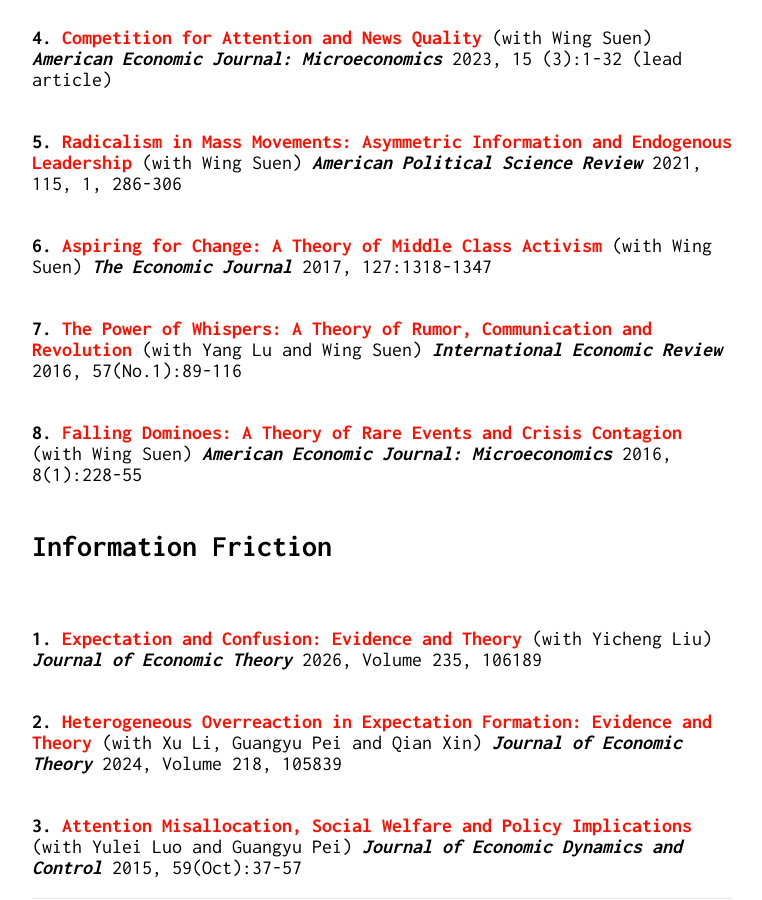
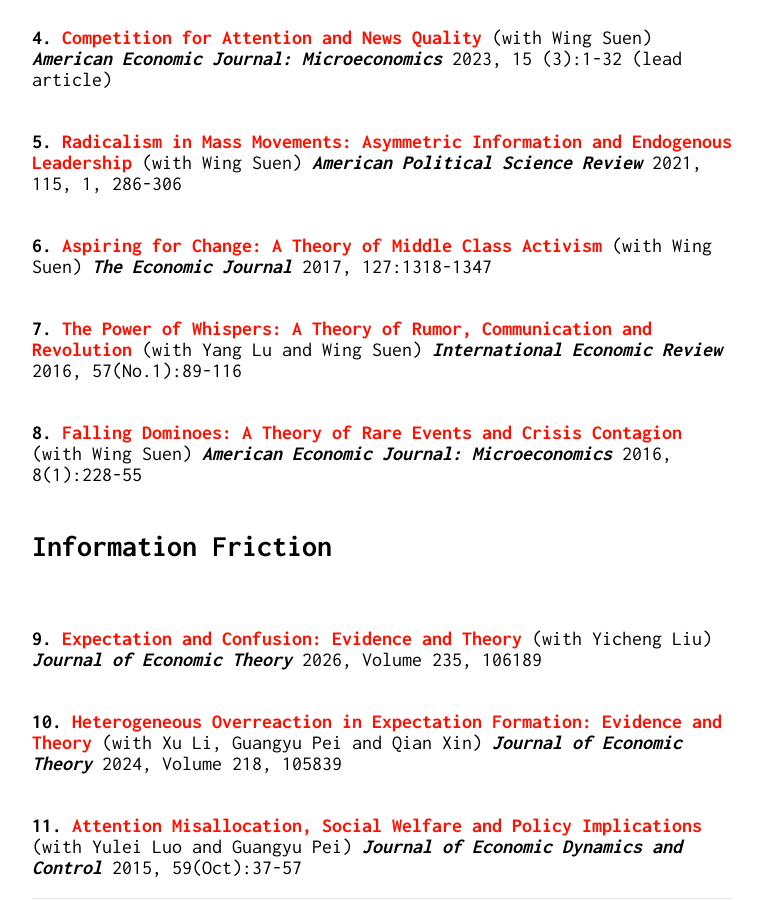
Before and after one commit to Shuyan0210611X/henrychen.github.io, a Jekyll site: the page built from research.md, in a window 1280 px wide and 900 px high, scrolled down 1100 px. Shown: the whole window, without its empty margins (258-1020 px from the left). Built offline with Jekyll 4.4.1, drawn with Linux system fonts in a browser that asks for light colours; our own code applies the rules of GitHub Pages for plain Markdown files.

Commit message:
Update research.md

```diff
--- a/research.md
+++ b/research.md
@@ -53,10 +53,10 @@ permalink: /research/
 ## Information Friction
 <br>
 
-**1.** [**Expectation and Confusion: Evidence and Theory**](/files/trend20260102.pdf) (with Yicheng Liu) ***Journal of Economic Theory*** 2026, Volume 235, 106189
+**9.** [**Expectation and Confusion: Evidence and Theory**](/files/trend20260102.pdf) (with Yicheng Liu) ***Journal of Economic Theory*** 2026, Volume 235, 106189
 <br><br>
 
-**2.** [**Heterogeneous Overreaction in Expectation Formation: Evidence and Theory**](/files/Heterogeneous.pdf) (with Xu Li, Guangyu Pei and Qian Xin) ***Journal of Economic Theory*** 2024, Volume 218, 105839
+**10.** [**Heterogeneous Overreaction in Expectation Formation: Evidence and Theory**](/files/Heterogeneous.pdf) (with Xu Li, Guangyu Pei and Qian Xin) ***Journal of Economic Theory*** 2024, Volume 218, 105839
 <br><br>
 
-**3.** [**Attention Misallocation, Social Welfare and Policy Implications**](/files/Attention.pdf) (with Yulei Luo and Guangyu Pei) ***Journal of Economic Dynamics and Control*** 2015, 59(Oct):37-57
+**11.** [**Attention Misallocation, Social Welfare and Policy Implications**](/files/Attention.pdf) (with Yulei Luo and Guangyu Pei) ***Journal of Economic Dynamics and Control*** 2015, 59(Oct):37-57
```
